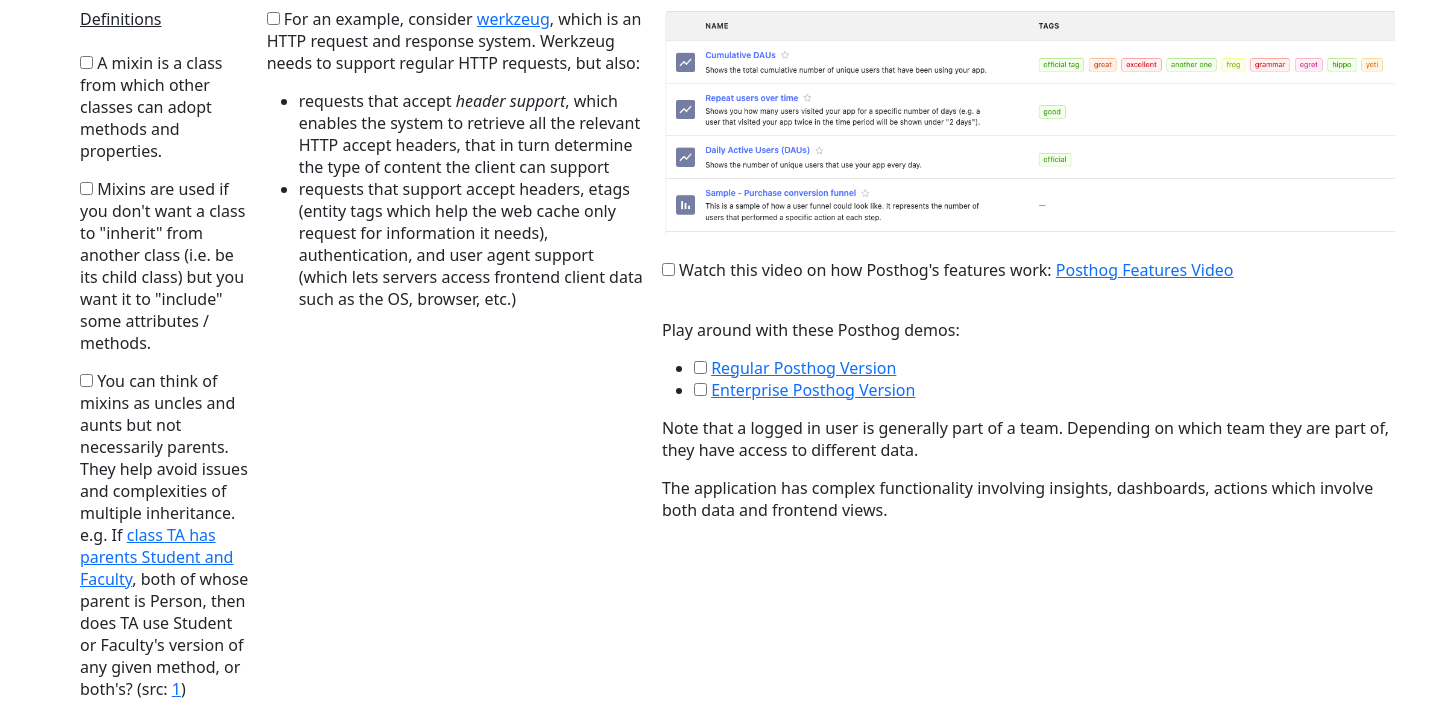
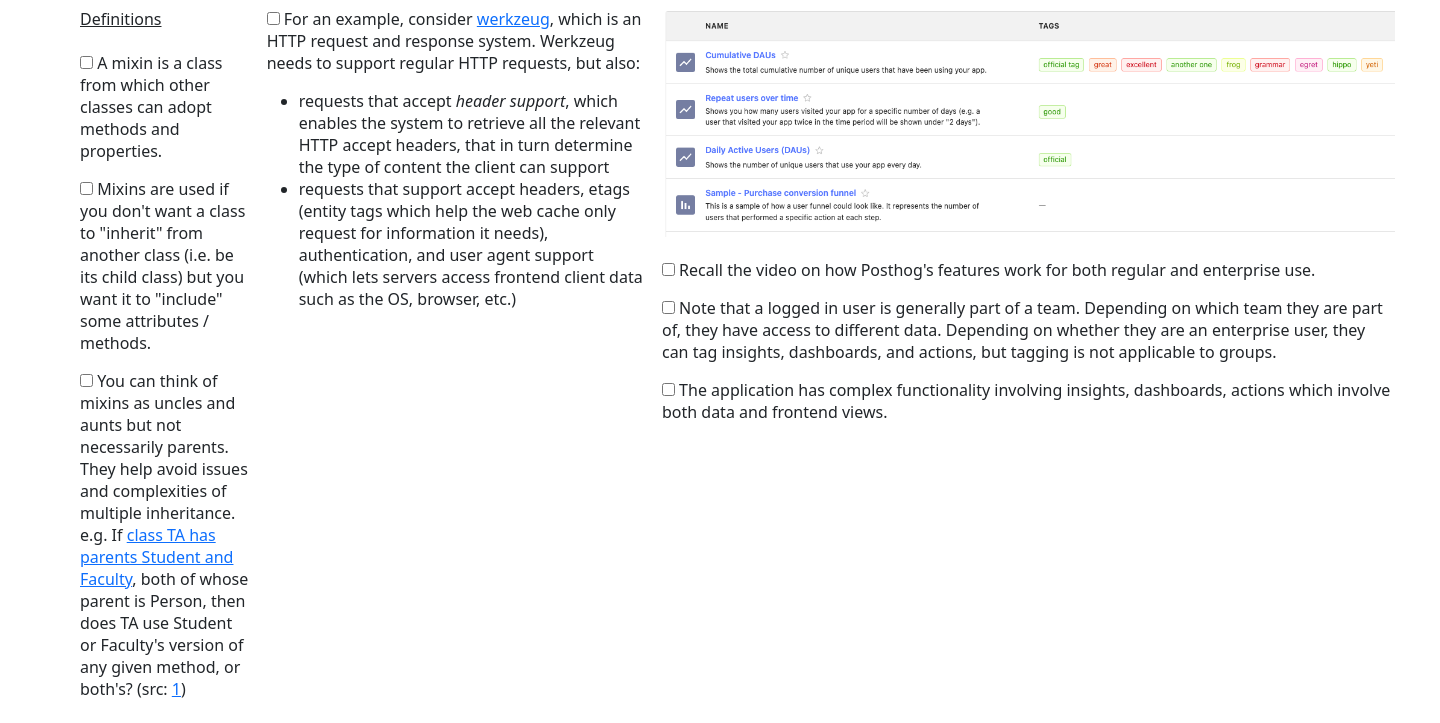
Before and after one commit to ld-rale/rale-modules, a Django app: template raleweb/templates/ralemodules/exercises.html in a window 1440 px wide. Shown: the part 271-994 px from the top of the page. Run offline with Django 3.2, Linux system fonts and the light colour scheme; the template is opened without the code that fills it, so the values that code supplies are empty.

Commit message:
Clarify complex nature of posthog in study and system

```diff
--- a/raleweb/templates/ralemodules/exercises.html
+++ b/raleweb/templates/ralemodules/exercises.html
@@ -48,15 +48,9 @@
                                 <td>
                                     <img alt="posthog example" style="width:100%" src="http://127.0.0.1:9000/static/ralemodules/posthog.png"/>
                                     <br><br>
-                                    <p><input type="checkbox"/> Watch this video on how Posthog's features work: <a href="#">Posthog Features Video</a></p>
-                                    <br>
-                                    <p>Play around with these Posthog demos:
-                                    <ul>
-                                        <li><input type="checkbox"/> <a href="#">Regular Posthog Version</a></li>
-                                        <li><input type="checkbox"/> <a href="#">Enterprise Posthog Version</a></p></li>
-                                    </ul>
-                                    <p>Note that a logged in user is generally part of a team. Depending on which team they are part of, they have access to different data.</p>
-                                    <p>The application has complex functionality involving insights, dashboards, actions which involve both data and frontend views.</p>
+                                    <p><input type="checkbox"/> Recall the video on how Posthog's features work for both regular and enterprise use.</p>
+                                    <p><input type="checkbox"/> Note that a logged in user is generally part of a team. Depending on which team they are part of, they have access to different data. Depending on whether they are an enterprise user, they can tag insights, dashboards, and actions, but tagging is not applicable to groups.</p>
+                                    <p><input type="checkbox"/> The application has complex functionality involving insights, dashboards, actions which involve both data and frontend views.</p>
                                 </td>
                             </tr>
                             <tr>
@@ -920,15 +914,9 @@ group_properties: {'id': 2, 'name': 'Formative Project', 'uuid': '01835cfd-c74d-
                                 <td>
                                     <img alt="posthog example" style="width:100%" src="http://127.0.0.1:9000/static/ralemodules/posthog.png"/>
                                     <br><br>
-                                    <p><input type="checkbox"/> Watch this video on how Posthog's features work: <a href="#">Posthog Features Video</a></p>
-                                    <br>
-                                    <p>Play around with these Posthog demos:
-                                    <ul>
-                                        <li><input type="checkbox"/> <a href="#">Regular Posthog Version</a></li>
-                                        <li><input type="checkbox"/> <a href="#">Enterprise Posthog Version</a></p></li>
-                                    </ul>
-                                    <p>Note that a logged in user is generally part of a team. Depending on which team they are part of, they have access to different data.</p>
-                                    <p>The application has complex functionality involving insights, dashboards, actions which involve both data and frontend views.</p>
+                                    <p><input type="checkbox"/> Recall the video on how Posthog's features work for both regular and enterprise use.</p>
+                                    <p><input type="checkbox"/> Note that a logged in user is generally part of a team. Depending on which team they are part of, they have access to different data. Depending on whether they are an enterprise user, they can tag insights, dashboards, and actions, but tagging is not applicable to groups.</p>
+                                    <p><input type="checkbox"/> The application has complex functionality involving insights, dashboards, actions which involve both data and frontend views.</p>
                                 </td>
                             </tr>
                             <tr>
```
Also changed, not shown: raleweb/templates/ralemodules/exercises-c.html (+4 -14 lines), 1 other file.
